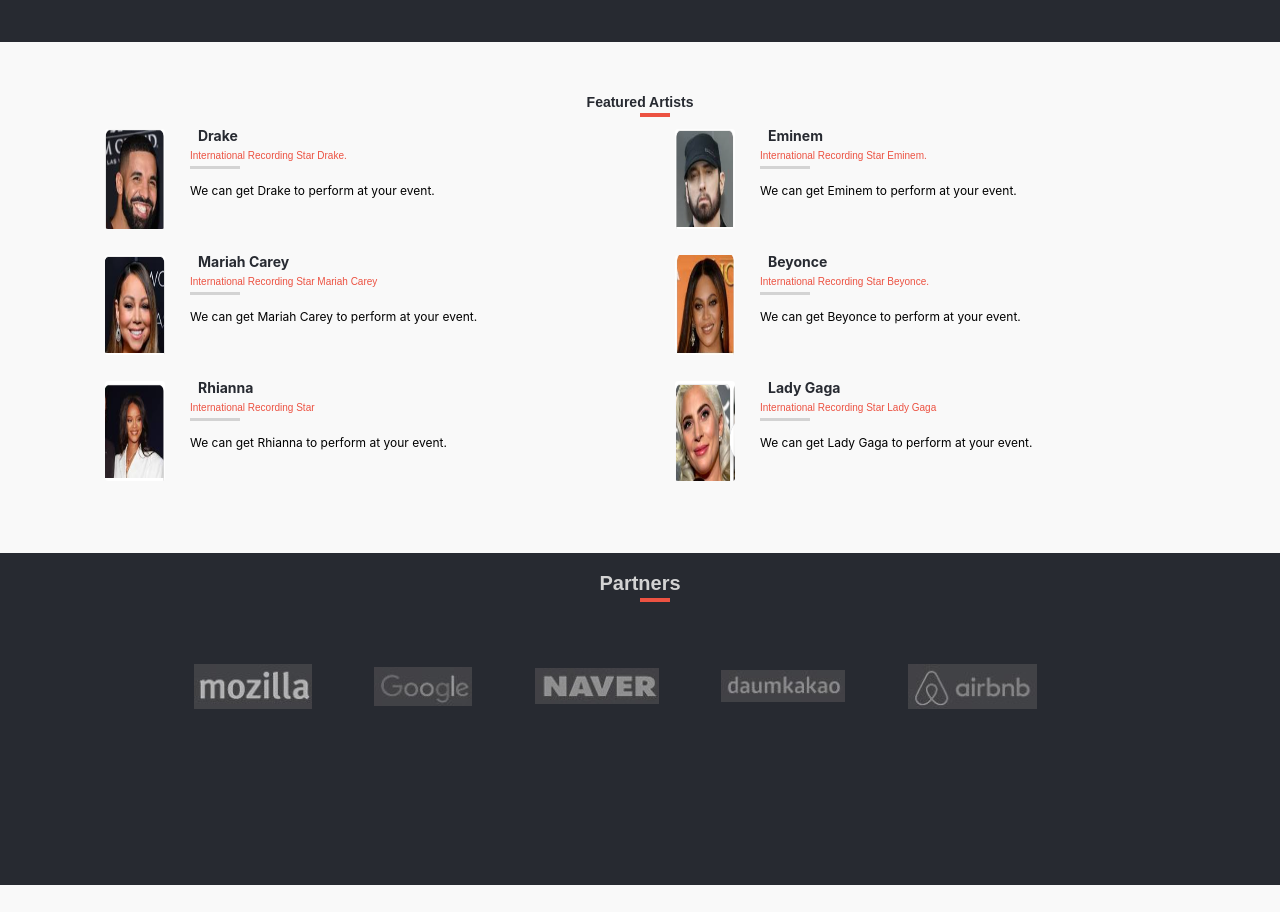
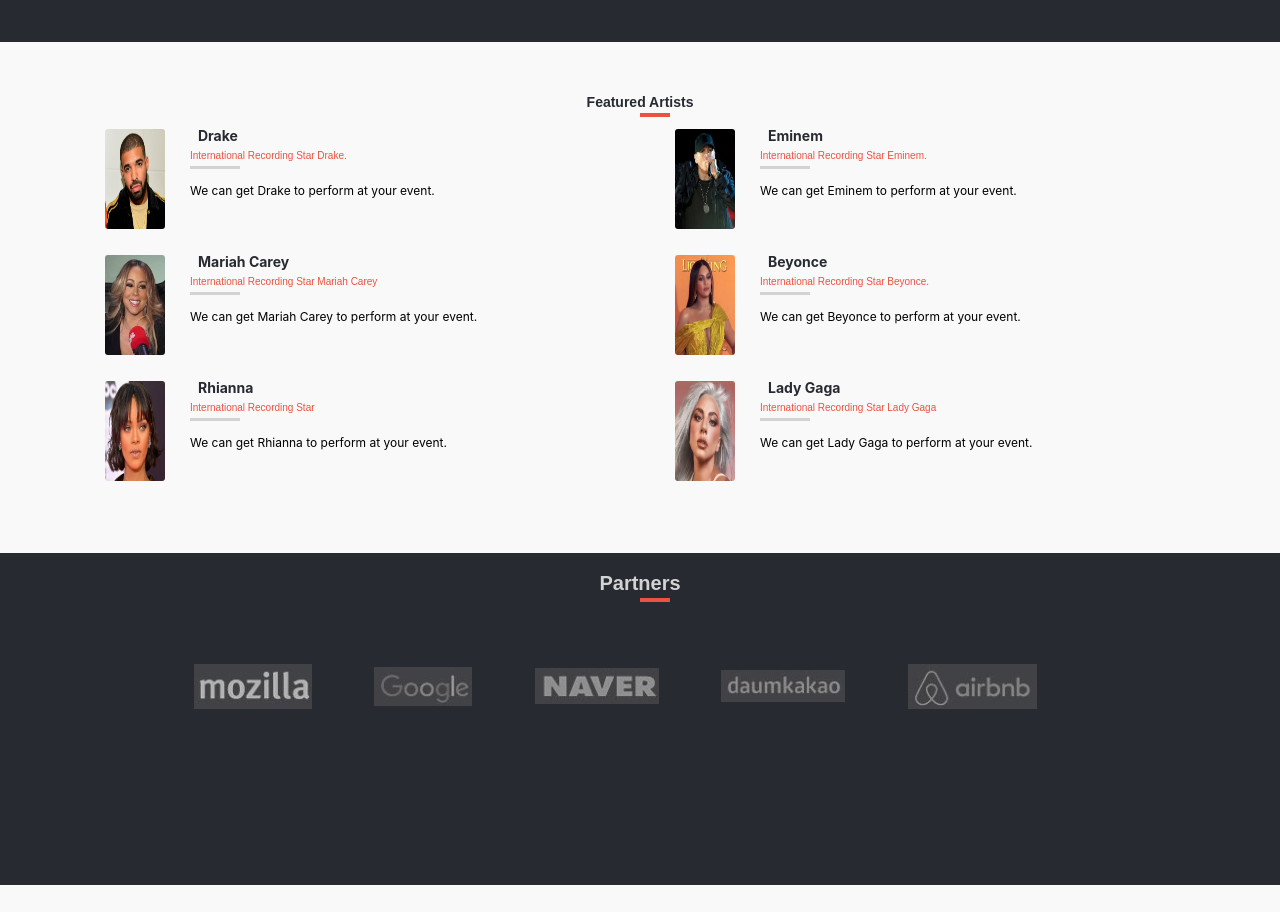
Before and after one commit to Paul-Clue/capstone2, a website: page index.html in a window 1280 px wide. Shown: the part 1420-2332 px from the top of the page. Drawn offline with nearby package versions, Linux system fonts and the light colour scheme; a web font is replaced by a local one.

Commit message:
update index about and ticket per review requirements

```diff
--- a/index.html
+++ b/index.html
@@ -7,7 +7,7 @@
     <link rel="stylesheet" href="https://maxcdn.bootstrapcdn.com/bootstrap/4.0.0/css/bootstrap.min.css" integrity="sha384-Gn5384xqQ1aoWXA+058RXPxPg6fy4IWvTNh0E263XmFcJlSAwiGgFAW/dAiS6JXm" crossorigin="anonymous">
     <link rel="stylesheet" href="https://cdnjs.cloudflare.com/ajax/libs/font-awesome/4.7.0/css/font-awesome.min.css">
     <link rel="stylesheet" href="./styles.css">
-    <title>Hello, world!</title>
+    <title>Big Deal Promotions</title>
   </head>
   <body>
      <img src="./img/bg-big3.jpg" alt="background image" class="bg-image">
@@ -249,16 +249,6 @@
                     </p>
                 </div>
 
-                <!-- <div class="d-inline p-2 bg-primary text-white"></div>
-
-                <div class="d-inline p-2 bg-primary text-white"></div>
-
-                <div class="d-inline p-2 bg-primary text-white"></div>
-
-                <div class="d-inline p-2 bg-primary text-white"></div>
-
-                <div class="d-inline p-2 bg-primary text-white"></div> -->
-
           </div>
         </div>
         <div class="space2"></div>
@@ -288,7 +278,7 @@
         <div class="cardd2 mb-3 text-wrap" >
             <div class="row">
                 <div class="col-md-2 text-wrap">
-                    <img src="./img/drake.png" alt="" class="mt-1 card-img">
+                    <img src="./img/drake2.jpg" alt="" class="mt-1 card-img">
                 </div>
                 <div class="col-md-10">
                     <p class= "text-wrap cardd-text2" style="width: 300px;">
@@ -307,7 +297,7 @@
         <div class="cardd2 mb-3 text-wrap" >
             <div class="row">
                 <div class="col-md-2 text-wrap">
-                    <img src="./img/eminem.png" alt="" class="mt-1 card-img">
+                    <img src="./img/eminem2.jpg" alt="" class="mt-1 card-img">
                 </div>
                 <div class="col-md-10">
                     <p class= "text-wrap cardd-text2" style="width: 300px;">
@@ -328,7 +318,7 @@
         <div class="cardd2 mb-3 text-wrap" >
             <div class="row">
                 <div class="col-md-2 text-wrap">
-                    <img src="./img/mariah.png" alt="" class="mt-1 card-img">
+                    <img src="./img/mariah2.jpg" alt="" class="mt-1 card-img">
                 </div>
                 <div class="col-md-10">
                     <p class= "text-wrap cardd-text2" style="width: 300px;">
@@ -347,7 +337,7 @@
         <div class="cardd2 mb-3 text-wrap" >
             <div class="row">
                 <div class="col-md-2 text-wrap">
-                    <img src="./img/beyonce.jpg" alt="" class="mt-1 card-img">
+                    <img src="./img/beyonce2.jpg" alt="" class="mt-1 card-img">
                 </div>
                 <div class="col-md-10">
                     <p class= "text-wrap cardd-text2" style="width: 300px;">
@@ -369,7 +359,7 @@
         <div class="cardd2 mb-3 text-wrap" >
             <div class="row">
                 <div class="col-md-2 text-wrap">
-                    <img src="./img/riri.png" alt="" class="mt-1 card-img">
+                    <img src="./img/riri2.jpg" alt="" class="mt-1 card-img">
                 </div>
                 <div class="col-md-10">
                     <p class= "text-wrap cardd-text2" style="width: 300px;">
@@ -388,7 +378,7 @@
         <div class="cardd2 mb-3 text-wrap" >
             <div class="row">
                 <div class="col-md-2 text-wrap">
-                    <img src="./img/gaga.png" alt="" class="mt-1 card-img">
+                    <img src="./img/gaga2.jpg" alt="" class="mt-1 card-img">
                 </div>
                 <div class="col-md-10">
                     <p class= "text-wrap cardd-text2" style="width: 300px;">
--- a/main.scss
+++ b/main.scss
@@ -35,6 +35,7 @@
 }
 
 body {
+  overflow-x: hidden;
   background-color: $body-color;
 }
 
@@ -399,7 +400,7 @@
   background-color: $b-color;
 }
 
-.foot-list li{
+.foot-list li {
   padding-right: 4%;
 }
 
@@ -493,6 +494,12 @@
     position: relative;
     top: -217px;
     left: 55%;
+  }
+
+  .about-img-gard {
+    position: relative;
+    top: -500px;
+    left: 300px;
   }
 }
 
```
Also changed, not shown: about.html (+2 -1 lines), tickets.html (+1 -1 lines), img/beyonce2.jpg (added), img/drake.jpg (added), img/drake2.jpg (added), img/eminem2.jpg (added), img/gaga2.jpg (added), img/mariah2.jpg (added), img/riri2.jpg (added), styles.css, 1 other file.
